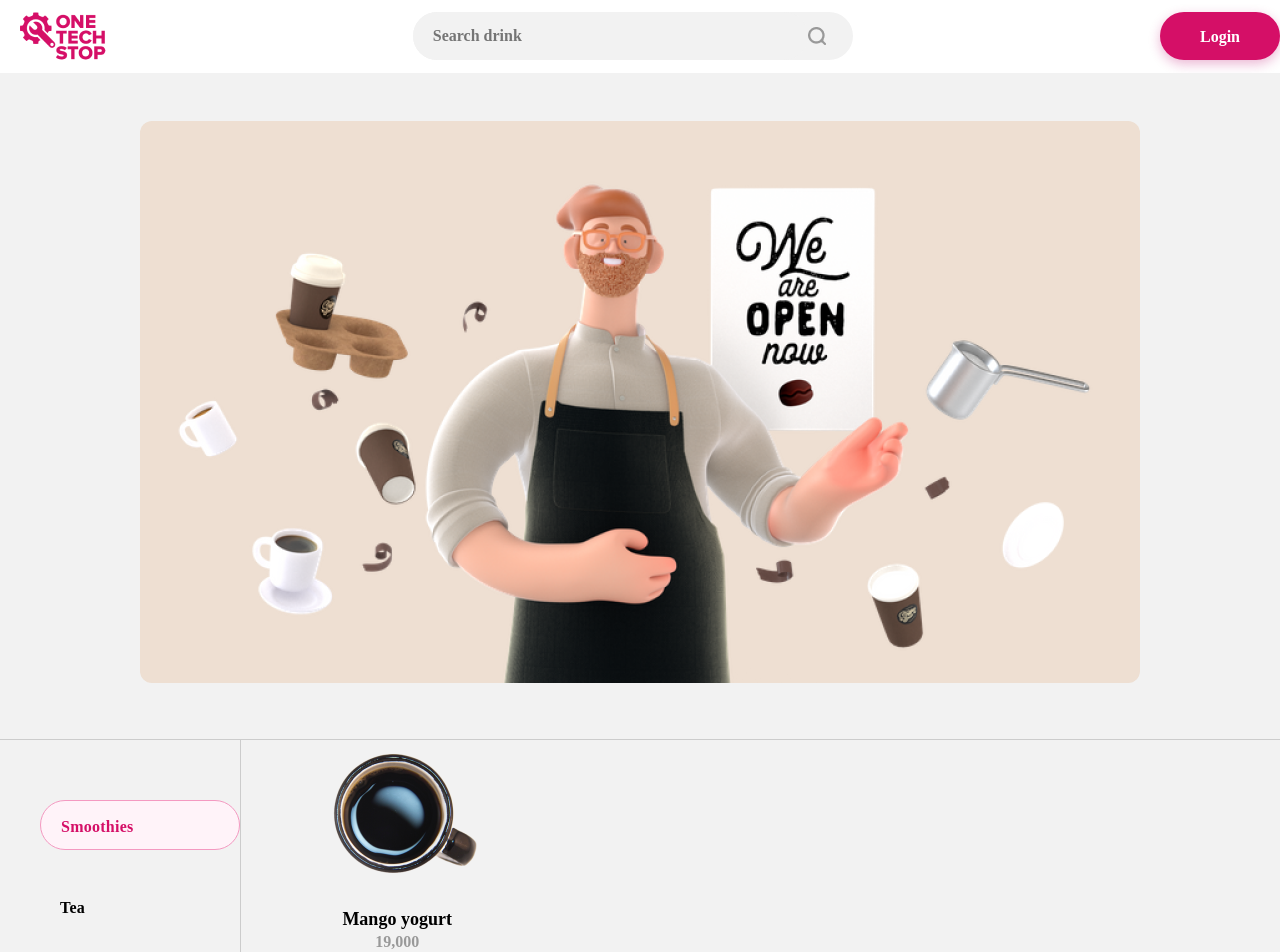
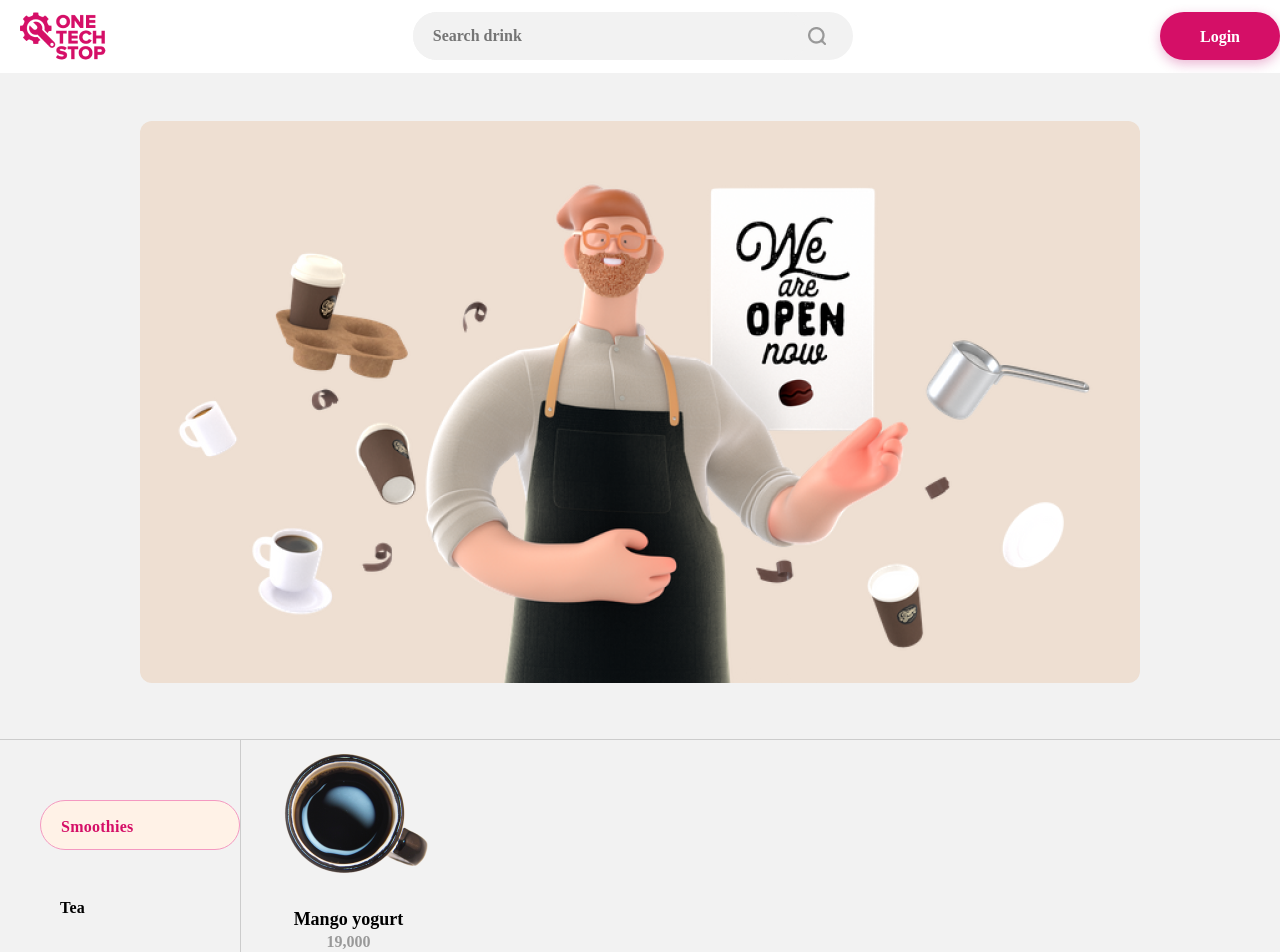
Before and after one commit to phuocthinh19092000/the-coffee-app-fe, a React (Create React App) app: page / in a window 1280 px wide. Shown: the top 952 px of the page. Built offline with nearby package versions, Linux system fonts and the light colour scheme.

Commit message:
fix: fix style scss list drink item

```diff
--- a/src/components/Card/styles.scss
+++ b/src/components/Card/styles.scss
@@ -2,7 +2,6 @@
 
 .card {
   display: flex;
-
   padding: 0px 20px 20px;
   border: none;
   z-index: 1;
--- a/src/components/CategoryBar/CategoryBar.scss
+++ b/src/components/CategoryBar/CategoryBar.scss
@@ -1,3 +1,5 @@
+@import '../../share/assets/scss/variables.scss';
+
 .category-item {
   border: none;
   width: 200px;
@@ -10,16 +12,16 @@
   letter-spacing: 0.25px;
   margin-bottom: 32px;
   margin-left: 40px;
+
+  &:first-child {
+    margin-top: 60px;
+  }
 }
 
-.category-item:first-child {
-  margin-top: 60px;
-}
-
-.category-item.active {
-  border: 1px solid #f499c1;
+.active {
+  border: 1px solid $accent-third-color;
   box-sizing: border-box;
   border-radius: 50px;
-  color: #d50f67;
-  background-color: #fff3f9;
+  color: $accent-color;
+  background-color: $primary-color;
 }
--- a/src/components/CategoryItem/CategoryItem.scss
+++ /dev/null
@@ -1,3 +0,0 @@
-.wrapper-category {
-  text-align: left;
-}
--- a/src/components/CategoryItem/CategoryItem.tsx
+++ b/src/components/CategoryItem/CategoryItem.tsx
@@ -1,14 +1,15 @@
 import { CategoryType } from '../CategoryBar/CategoryBar';
-import './CategoryItem.scss';
 
 type Props = {
   item: CategoryType;
 };
 
-const CategoryItem: React.FC<Props> = ({ item }) => (
-  <div className="wrapper-category">
-    <p className="name-category">{item.name}</p>
-  </div>
-);
+function CategoryItem(props: Props) {
+  return (
+    <div>
+      <p>{props.item.name}</p>
+    </div>
+  );
+}
 
 export default CategoryItem;
--- a/src/components/DrinkDetail/DrinkItemDetail.scss
+++ b/src/components/DrinkDetail/DrinkItemDetail.scss
@@ -1,3 +1,5 @@
+@import '../../share/assets/scss/variables.scss';
+
 .iconExit {
   width: 18px;
   height: 18px;
@@ -7,7 +9,7 @@
 }
 
 .background-color {
-  background-color: #fff !important;
+  background-color: $white-color !important;
 }
 
 .ta-center {
--- a/src/components/DrinkItem/DrinkItem.scss
+++ b/src/components/DrinkItem/DrinkItem.scss
@@ -1,23 +1,24 @@
-.wrapper-drink-item {
+@import '../../share/assets/scss/variables.scss';
+.drink-item {
   display: inline-block;
   text-align: center;
-}
 
-img {
-  object-fit: cover;
-}
-
-.name-drink {
+  &__name {
     font-style: normal;
     font-weight: bold;
     font-size: 18px;
     line-height: 23px;
   }
 
-.price-drink {
-  color: #999999;
+  &__price {
+    color: $grey;
     font-style: normal;
     font-weight: 600;
     font-size: 16px;
     line-height: 21px;
   }
+}
+
+img {
+  object-fit: cover;
+}
--- a/src/components/DrinkItem/DrinkItem.tsx
+++ b/src/components/DrinkItem/DrinkItem.tsx
@@ -12,14 +12,16 @@ type Props = {
   onClick?: React.MouseEventHandler<HTMLDivElement>;
 };
 
-const DrinkItem: React.FC<Props> = ({ item, onClick }) => (
-  <div className="wrapper-drink-item" onClick={onClick}>
-    <img src={item.image} alt={item.name} />
-    <div>
-      <p className="name-drink">{item.name}</p>
-      <p className="price-drink">{item.price.toString().replace(/\B(?=(\d{3})+(?!\d))/g, ',')}</p>
+function DrinkItem(props: Props) {
+  return (
+    <div className="drink-item" onClick={props.onClick}>
+      <img src={props.item.image} alt={props.item.name} />
+      <div>
+        <p className="drink-item__name">{props.item.name}</p>
+        <p className="drink-item__price">{props.item.price.toString().replace(/\B(?=(\d{3})+(?!\d))/g, ',')}</p>
+      </div>
     </div>
-  </div>
-);
+  );
+}
 
 export default DrinkItem;
--- a/src/components/ListDrinkItem/ListDrinkItem.scss
+++ b/src/components/ListDrinkItem/ListDrinkItem.scss
@@ -1,6 +1,5 @@
 .view-list-drink-item {
   display: grid;
   grid-template-columns: repeat(4, 1fr);
-  grid-gap: 70px;
-  margin-left: 60px;
+  grid-gap: 60px;
 }
--- a/src/components/PopUpFinishOrder/PopUpFinishOrder.tsx
+++ b/src/components/PopUpFinishOrder/PopUpFinishOrder.tsx
@@ -29,7 +29,7 @@ function PopUpFinishOrder(props: Props) {
   }, [isOpen]);
   // ---------------------------------------------------------------- //
   return (
-    <Card className="card center shadow border card-confirm-order">
+    <Card className="card card--center card-confirm-order">
       <a>
         <img src={Exit} className="card-confirm-order__exit" onClick={props.onClick}></img>
       </a>
@@ -39,7 +39,7 @@ function PopUpFinishOrder(props: Props) {
       <h2 className="card-confirm-order__title">ORDER PLACED!</h2>
       <p className="card-confirm-order__description">You will be notified to pick up when drink is ready.</p>
 
-      <Button className="primary enabled card-confirm-order_button " titleButton="OKAY, I SEE" />
+      <Button className="btn btn-primary btn--enabled card-confirm-order__button " titleButton="OKAY, I SEE" />
     </Card>
   );
 }
--- a/src/pages/HomePage/styles.scss
+++ b/src/pages/HomePage/styles.scss
@@ -71,18 +71,18 @@
   width: 100%;
   height: 100%;
   background-color: $grey-4-color;
-  border-top: 1px solid #cccccc;
+  border-top: 1px solid $border-color;
   display: flex;
   flex-direction: row;
   &-left {
     width: 256px;
     height: 100%;
+    border-right: 1px solid $border-color;
   }
 
   &-right {
     width: 1184px;
     height: 100%;
-    border-left: 1px solid #cccccc;
   }
 }
 
--- a/src/share/assets/scss/variables.scss
+++ b/src/share/assets/scss/variables.scss
@@ -8,3 +8,6 @@ $white-color: #ffffff;
 $black-color: #333333;
 $brown-color: #502f13;
 $grey-4-color: #f2f2f2;
+$grey: #999999;
+$black: #333333;
+$border-color: #cccccc;
```
Also changed, not shown: src/components/PopUpFinishOrder/PopUpFinishOrder.scss (+8 -9 lines). Lines whose indentation alone changed are shown as unchanged.
